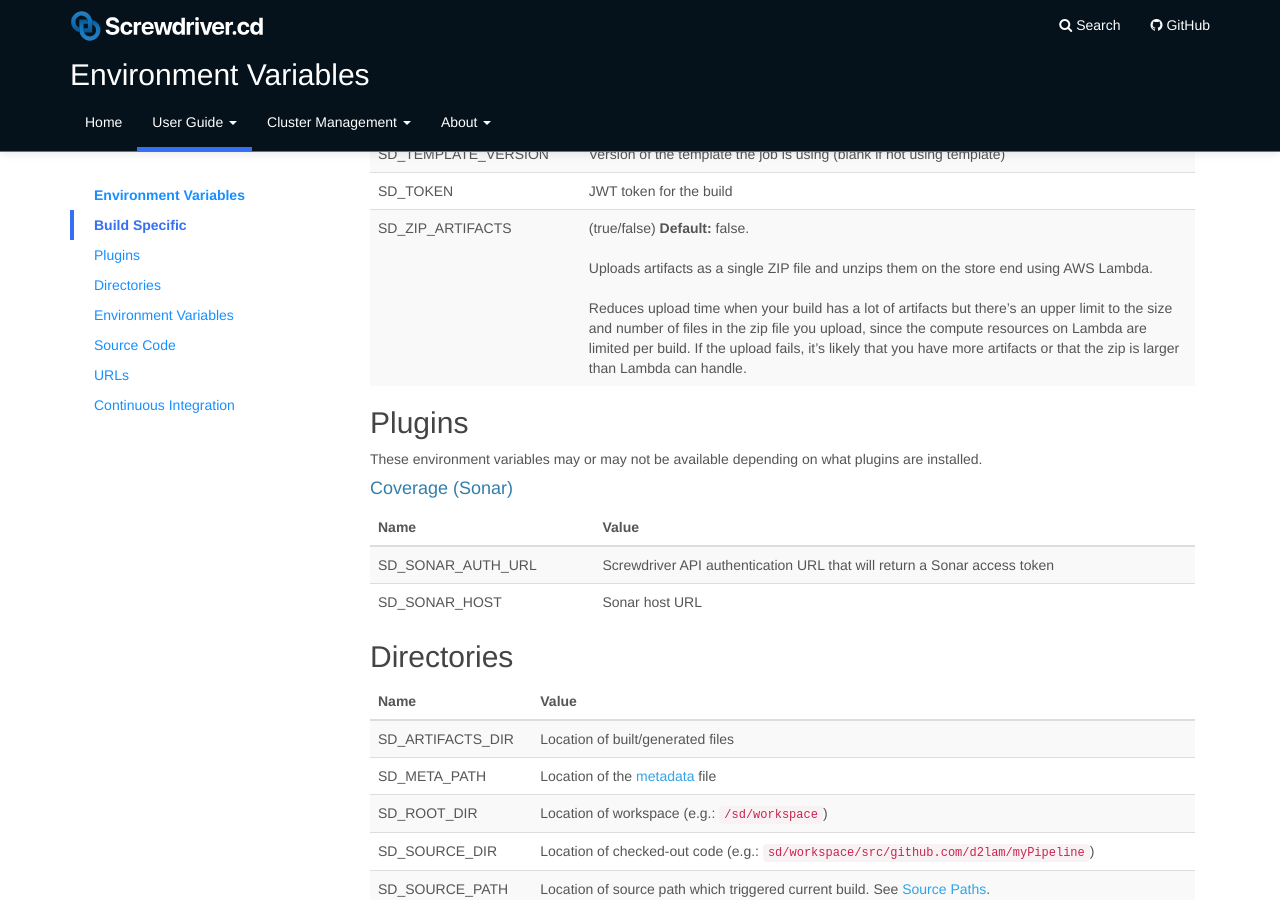
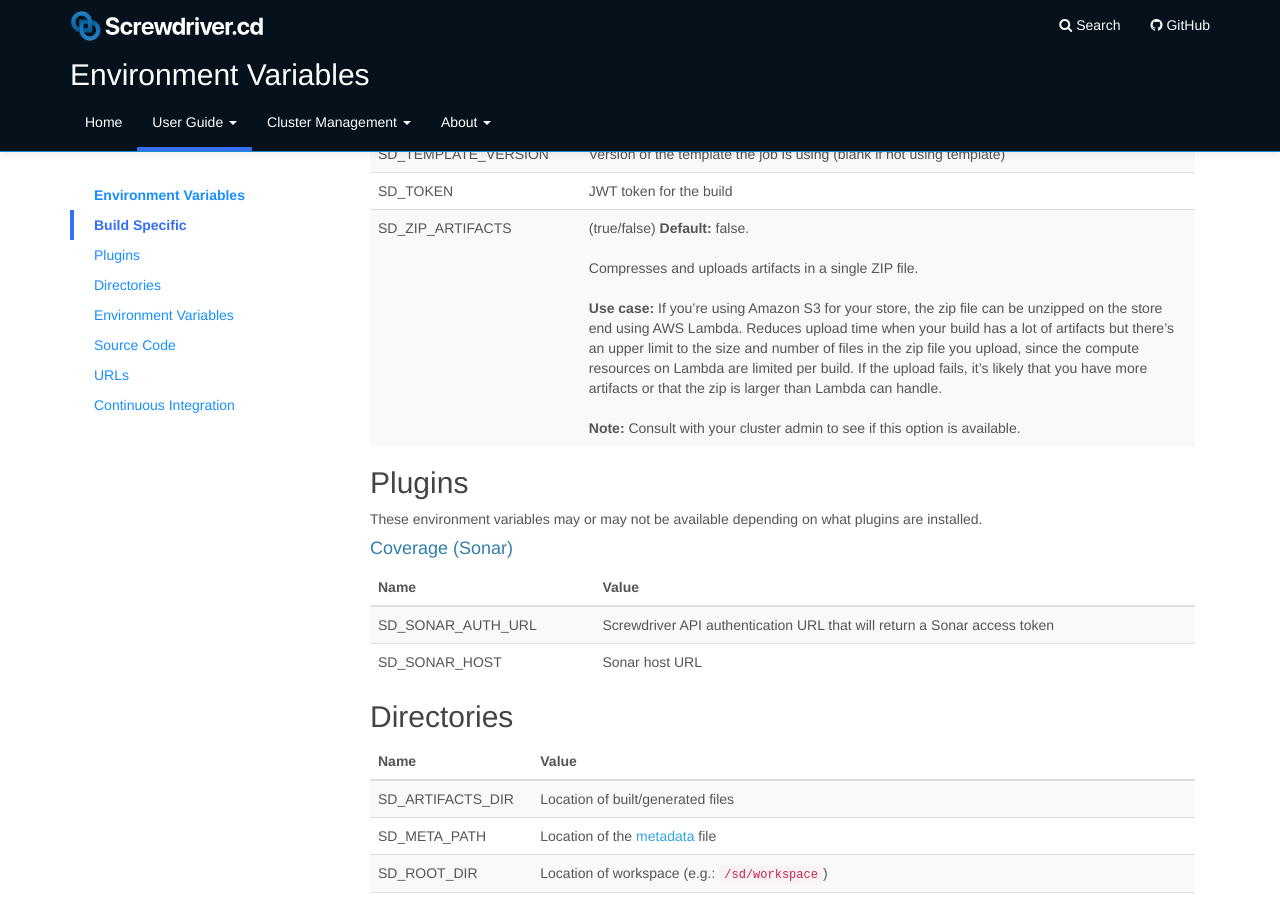
Before and after one commit to screwdriver-cd/guide, a Jekyll site: the page built from docs/user-guide/environment-variables.md, in a window 1280 px wide and 900 px high, scrolled down 611 px. Built offline with Jekyll 4.4.1, drawn with Linux system fonts in a browser that asks for light colours.

Commit message:
fix: Fix SD_ZIP_ARTIFACTS definition (#224)

```diff
--- a/docs/user-guide/environment-variables.md
+++ b/docs/user-guide/environment-variables.md
@@ -44,7 +44,7 @@ _Note: Environment variables set in one job cannot be accessed in another job. T
 | SD_TEMPLATE_NAMESPACE | Namespace of the template the job is using (e.g.: d2lam; blank if not using template) |
 | SD_TEMPLATE_VERSION | Version of the template the job is using (blank if not using template)|
 | SD_TOKEN | JWT token for the build |
-| SD_ZIP_ARTIFACTS | (true/false) **Default:** false.<br><br>Uploads artifacts as a single ZIP file and unzips them on the store end using AWS Lambda.<br><br>Reduces upload time when your build has a lot of artifacts but there's an upper limit to the size and number of files in the zip file you upload, since the compute resources on Lambda are limited per build. If the upload fails, it's likely that you have more artifacts or that the zip is larger than Lambda can handle. |
+| SD_ZIP_ARTIFACTS | (true/false) **Default:** false.<br><br>Compresses and uploads artifacts in a single ZIP file.<br><br>**Use case:** If you're using Amazon S3 for your store, the zip file can be unzipped on the store end using AWS Lambda. Reduces upload time when your build has a lot of artifacts but there's an upper limit to the size and number of files in the zip file you upload, since the compute resources on Lambda are limited per build. If the upload fails, it's likely that you have more artifacts or that the zip is larger than Lambda can handle.<br><br>**Note:** Consult with your cluster admin to see if this option is available. |
 
 ## Plugins
 These environment variables may or may not be available depending on what plugins are installed.
```
